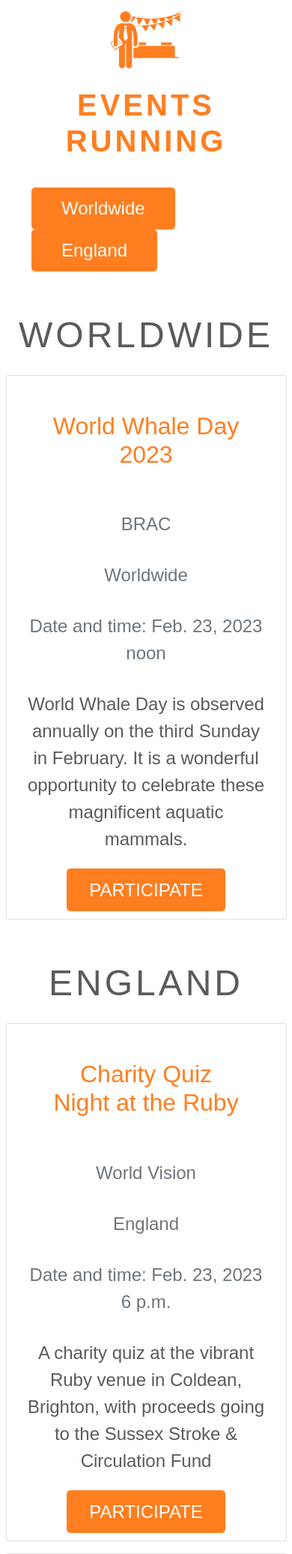
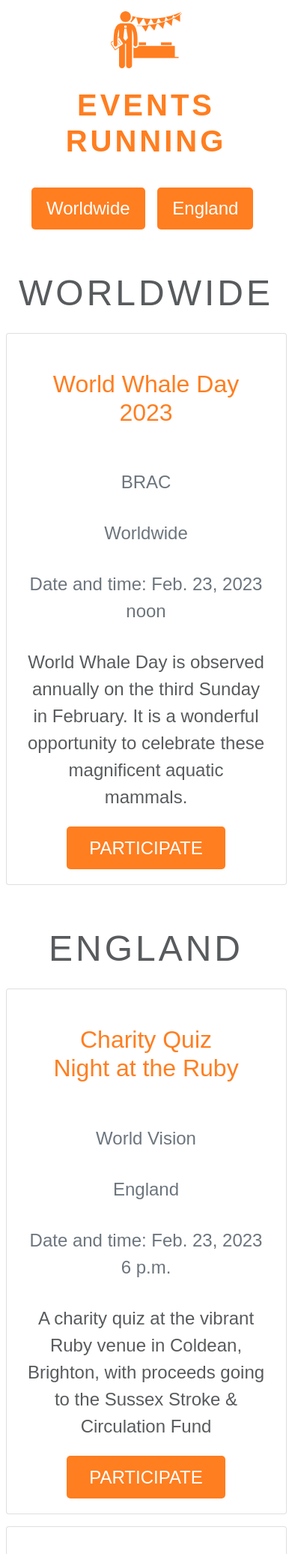
Before and after one commit to jackcrosbie/hackathon-feb, a Django app: page /take-part/events/ in a window 390 px wide. Shown: the part 966-3038 px from the top of the page at 75% size. Run offline with Django 3.2, Linux system fonts and the light colour scheme; data comes from the database, SQL or seed files in the repository; some libraries are stand-ins or nearby versions; some web fonts are replaced.

Commit message:
style: make locale selector button responsive

```diff
--- a/static/css/base.css
+++ b/static/css/base.css
@@ -487,7 +487,7 @@ hr {
 }
 
 .card-body {
-    padding-bottom: 20px;
+    padding-bottom: 30px;
 }
 
 .donate-container {
@@ -730,6 +730,9 @@ padding-bottom: 30px
     .event-welcome-container {
         margin: 0;
     }
+
+    #locale-selector li {
+        padding: 10px 20px;
 }
 
 /* --- for medium screens 1000px and below ------------------------ */
```
